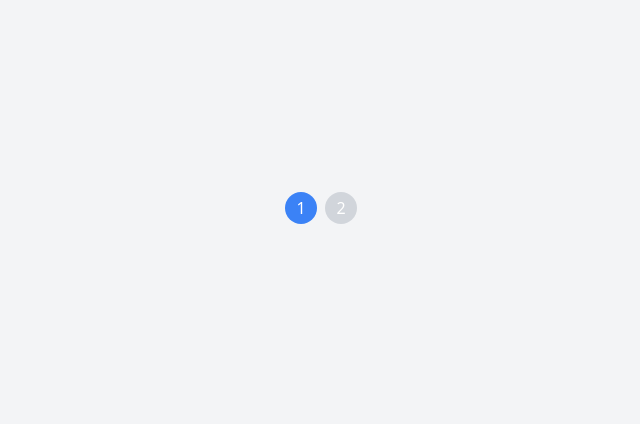
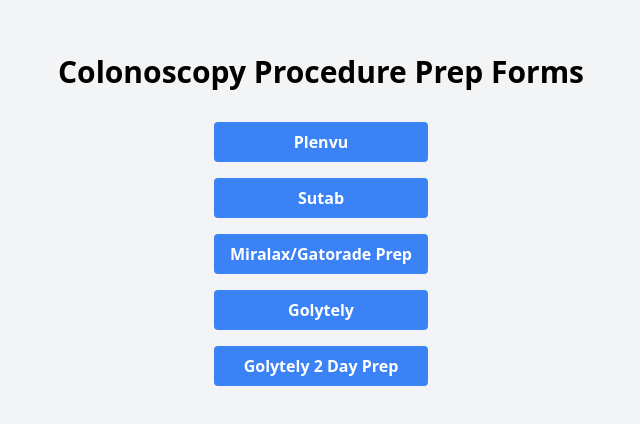
Before and after one commit to Khaled2049/projects, a React (Vite) app in the folder colonoready/: page / in a window 1280 px wide. Shown: the part 180-604 px from the top of the page, without its empty margins (319-959 px from the left). Built offline with nearby package versions, Linux system fonts and the light colour scheme.

Commit message:
Added options

```diff
--- a/colonoready/src/App.tsx
+++ b/colonoready/src/App.tsx
@@ -1,7 +1,8 @@
 import React, { useState } from "react";
 import { Outlet, useNavigate } from "react-router-dom";
+import "./index.css";
+
 import ProgressIndicator from "./components/ProgressIndicator";
-import "./index.css";
 
 const App: React.FC = () => {
   const [currentStep, setCurrentStep] = useState(1);
@@ -11,7 +12,7 @@
   const nextStep = (data: any) => {
     if (currentStep < totalSteps) {
       setCurrentStep(currentStep + 1);
-      navigate(`/step${currentStep + 1}`);
+      navigate(`/form/step${currentStep + 1}`);
     } else {
       console.log("Form submitted", data);
       // Handle form submission here
@@ -21,7 +22,7 @@
   return (
     <div className="min-h-screen bg-gray-100 flex flex-col items-center justify-center">
       <ProgressIndicator currentStep={currentStep} totalSteps={totalSteps} />
-      <Outlet context={{ nextStep }} />
+      <Outlet context={{ nextStep }} /> {/* Render child routes */}
     </div>
   );
 };
--- /dev/null
+++ b/colonoready/src/components/HomePage.tsx
@@ -0,0 +1,54 @@
+import React from "react";
+import { useNavigate } from "react-router-dom";
+
+const HomePage: React.FC = () => {
+  const navigate = useNavigate();
+
+  const handleOptionClick = () => {
+    navigate("/form/step1");
+  };
+
+  return (
+    <div className="min-h-screen bg-gray-100 flex flex-col items-center justify-center">
+      <h1 className="text-3xl font-bold mb-8">
+        Colonoscopy Procedure Prep Forms
+      </h1>
+      <div className="space-y-4 flex flex-col">
+        {" "}
+        {/* Updated */}
+        <button
+          onClick={handleOptionClick}
+          className="bg-blue-500 hover:bg-blue-700 text-white font-bold py-2 px-4 rounded"
+        >
+          Plenvu
+        </button>
+        <button
+          onClick={handleOptionClick}
+          className="bg-blue-500 hover:bg-blue-700 text-white font-bold py-2 px-4 rounded"
+        >
+          Sutab
+        </button>
+        <button
+          onClick={handleOptionClick}
+          className="bg-blue-500 hover:bg-blue-700 text-white font-bold py-2 px-4 rounded"
+        >
+          Miralax/Gatorade Prep
+        </button>
+        <button
+          onClick={handleOptionClick}
+          className="bg-blue-500 hover:bg-blue-700 text-white font-bold py-2 px-4 rounded"
+        >
+          Golytely
+        </button>
+        <button
+          onClick={handleOptionClick}
+          className="bg-blue-500 hover:bg-blue-700 text-white font-bold py-2 px-4 rounded"
+        >
+          Golytely 2 Day Prep
+        </button>
+      </div>
+    </div>
+  );
+};
+
+export default HomePage;
--- a/colonoready/src/components/forms/ColonoscopyPrepForm.tsx
+++ b/colonoready/src/components/forms/ColonoscopyPrepForm.tsx
@@ -35,7 +35,7 @@
             Name
           </label>
           <input
-            {...register("name", { required: true })}
+            {...register("name")}
             className={`shadow appearance-none border rounded w-full py-2 px-3 text-gray-700 leading-tight focus:outline-none focus:shadow-outline ${
               errors.name ? "border-red-500" : ""
             }`}
@@ -56,7 +56,7 @@
             Date of Birth
           </label>
           <input
-            {...register("dob", { required: true })}
+            {...register("dob")}
             className={`shadow appearance-none border rounded w-full py-2 px-3 text-gray-700 leading-tight focus:outline-none focus:shadow-outline ${
               errors.dob ? "border-red-500" : ""
             } appearance-none`}
@@ -120,7 +120,7 @@
             type="submit"
             className="bg-blue-500 hover:bg-blue-700 text-white font-bold py-2 px-4 rounded focus:outline-none focus:shadow-outline"
           >
-            Submit
+            Next
           </button>
         </div>
       </form>
--- a/colonoready/src/components/forms/Form1.tsx
+++ b/colonoready/src/components/forms/Form1.tsx
@@ -51,7 +51,7 @@
         type="submit"
         className="bg-blue-500 hover:bg-blue-700 text-white font-bold py-2 px-4 rounded focus:outline-none focus:shadow-outline"
       >
-        Next
+        Submit
       </button>
     </form>
   );
```
Also changed, not shown: colonoready/src/main.tsx (+9 -8 lines).
